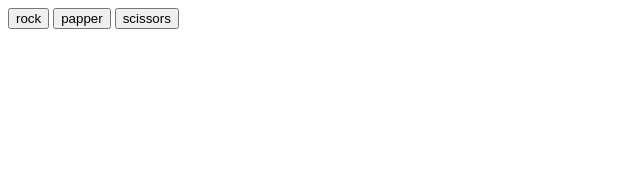
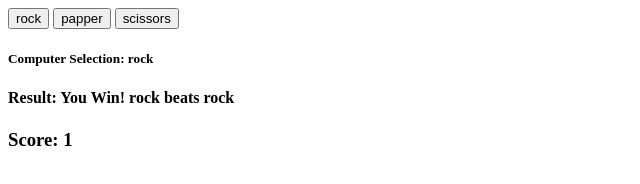
Before and after one commit to nikalomiris/rock_paper_scissors, a plain HTML site: page index.html in a window 1280 px wide. Both pictures are taken after a click on the button "rock". Shown: the whole page, without its empty margins (0-640 px from the left). Drawn offline with Linux system fonts and the light colour scheme.

Commit message:
UI enhancements

```diff
--- a/index.html
+++ b/index.html
@@ -3,8 +3,15 @@
         <button onclick="game('rock')">rock</button>
         <button onclick="game('papper')">papper</button>
         <button onclick="game('scissors')">scissors</button>
+        <h5>Computer Selection:</h5>
+        <h4>Result:</h4>
+        <h3>Score: 0</h3>
     </div>
     <script>
+        let score = 0;
+        const scoreField = document.querySelector('h3');
+        const computerSelectionField = document.querySelector('h5');
+        const resultField = document.querySelector('h4');
         function computerPlay() {
             var x = Math.floor((Math.random() * 3) + 1);
             console.log(x);
@@ -20,7 +27,6 @@
             }
         }
         function game(userSelectionLex) {
-            var score = 0;
             var userSelectionNumeric;
             switch (userSelectionLex) {
                 case "rock": userSelectionNumeric = 1;
@@ -43,16 +49,18 @@
                 break;
                 default: computerSelectionLex = "rock";
             }
+            computerSelectionField.textContent = "Computer Selection: " + computerSelectionLex;
             var roundResult = playRound(userSelectionNumeric, computerSelectionNumeric);
             if (roundResult == "player") {
-                console.log("You Win! " + userSelectionLex
-                    + " beats " + computerSelectionLex);
+                resultField.textContent = "Result: You Win! " + userSelectionLex
+                    + " beats " + computerSelectionLex;
                 score++;
             } else {
-                console.log("You Lose! " + computerSelectionLex
-                    + " beats " + userSelectionLex);
+                resultField.textContent = "Result: You Lose! " + computerSelectionLex
+                    + " beats " + userSelectionLex;
                 score--;
             }
+            scoreField.textContent = "Score: " + score;
             if (score == 5) {
                 console.log("Congratulations!! You Won!");
             } else if (score == -5) {
```
